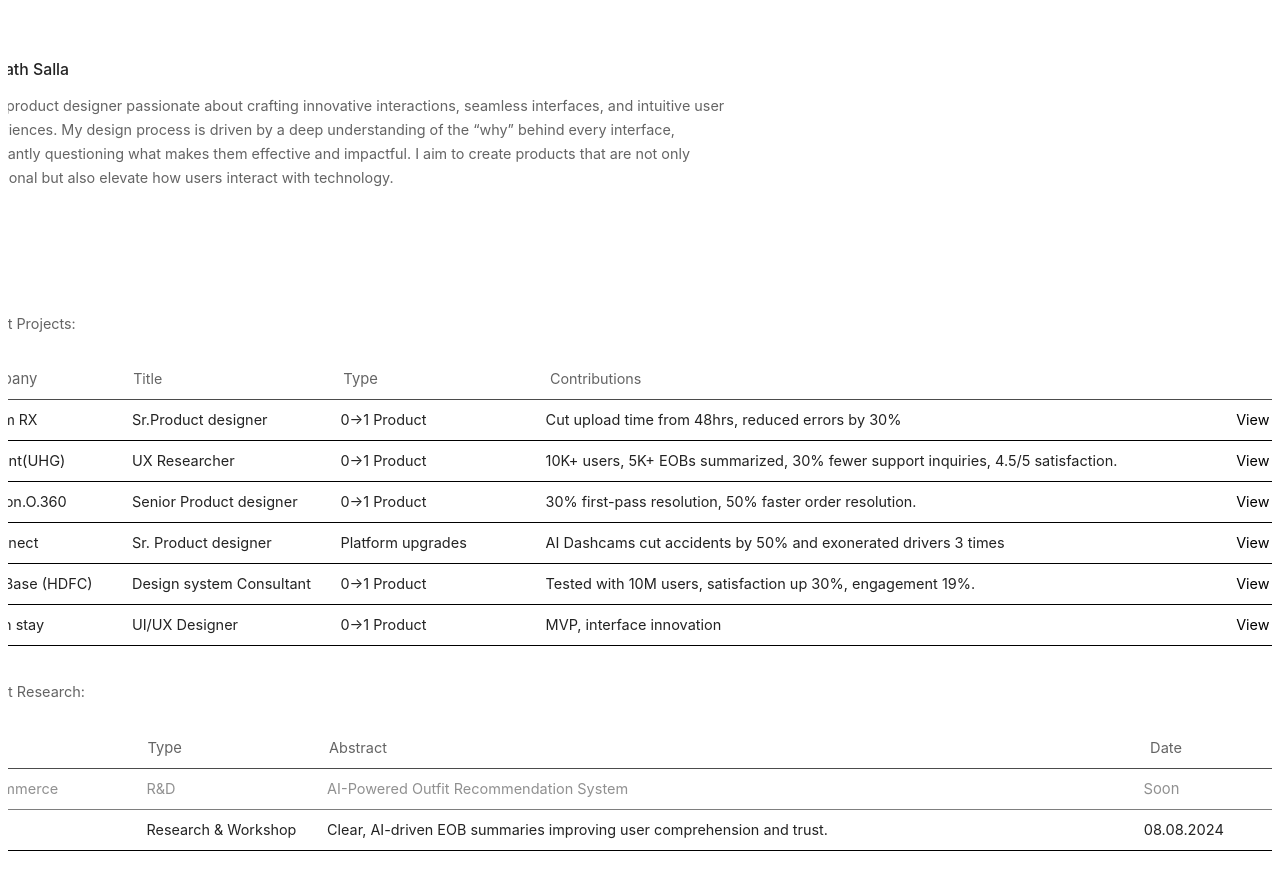
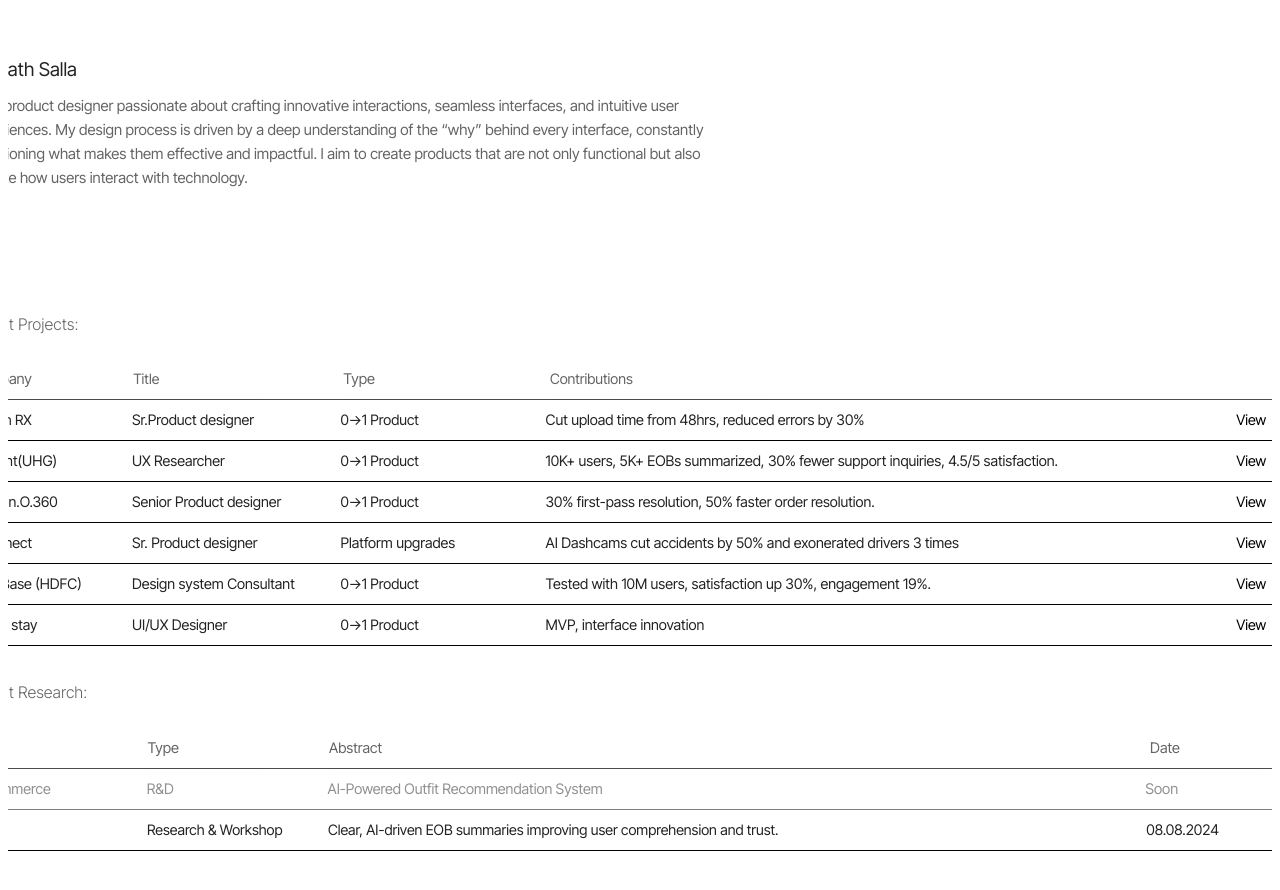
Before and after one commit to bharathuxlab/Portfolio, a plain HTML site: page index.html in a window 1280 px wide. Drawn offline with Linux system fonts and the light colour scheme.

Commit message:
Update index.css

```diff
--- a/index.css
+++ b/index.css
@@ -3,6 +3,9 @@
 	position: relative;
 	line-height: 24px;
 	font-weight: 550;
+	font-size: 19px;
+	font-weight: 400
+
 }
 .heading-1 {
 	align-self: stretch;
@@ -17,6 +20,7 @@
 	opacity: 1;
 	font:16px;
 	font-weight: normal;
+	font-size: 15px;
 }
 .i-am-a-container1 {
 	width: 50%;
@@ -71,7 +75,8 @@
 	position: relative;
 	line-height: 24px;
 	margin-top: 24px;
-
+	font-size: 16px;
+	font-weight: 300
 }
 .container2 {
 	position: absolute;
@@ -582,6 +587,7 @@ a:hover {
 	align-items: center;
 	justify-content: flex-start;
 	padding:  0px; 120px;
+	font-family: "Inter Tight", serif;
 
 }
 .w-dark {
```
